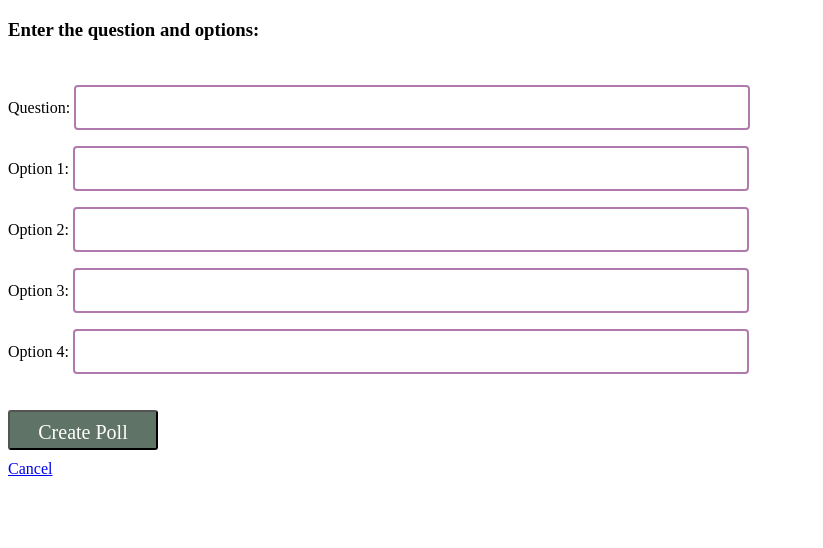
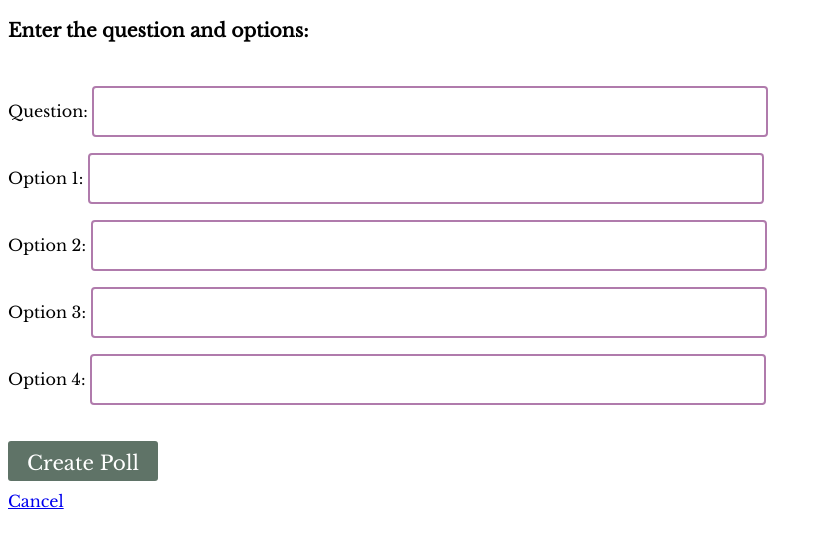
Before and after one commit to anishaz/belt-2, an Angular app in the folder public/: page /new in a window 1280 px wide. Shown: the top 548 px of the page, without its empty margins (0-823 px from the left). Built offline with nearby package versions, Linux system fonts and the light colour scheme.

Commit message:
Adjusted styling of tables, fonts, buttons

```diff
--- a/public/src/app/main/main.component.css
+++ b/public/src/app/main/main.component.css
@@ -65,6 +65,7 @@ a:link, a:visited {
   padding-top: 10px;
   margin-bottom: 10px;
   margin-top: 10px;
+  border: none;
 }
 
 .button a:link, .button a:visited {
--- a/public/src/app/new/new.component.css
+++ b/public/src/app/new/new.component.css
@@ -37,6 +37,7 @@ input[type=text]:focus {
   margin-top: 10px;
   color: white;
   font-family: 'Libre Baskerville', serif;
+  border: none;
 }
 
 li[_ngcontent-c1] {
--- a/public/src/app/show/show.component.css
+++ b/public/src/app/show/show.component.css
@@ -3,6 +3,7 @@ button{
   width: 100px;
   font-family: 'Poppins', sans-serif;
   font-size: 15px;
+  border-radius: 3px;
 }
 
 table {
--- a/public/src/index.html
+++ b/public/src/index.html
@@ -7,6 +7,8 @@
 
   <meta name="viewport" content="width=device-width, initial-scale=1">
   <link rel="icon" type="image/x-icon" href="favicon.ico">
+  <link href="https://fonts.googleapis.com/css?family=Poppins" rel="stylesheet">
+  <link href="https://fonts.googleapis.com/css?family=Libre+Baskerville|Poppins" rel="stylesheet">
 </head>
 <body>
   <app-root>Loading...</app-root>
```
